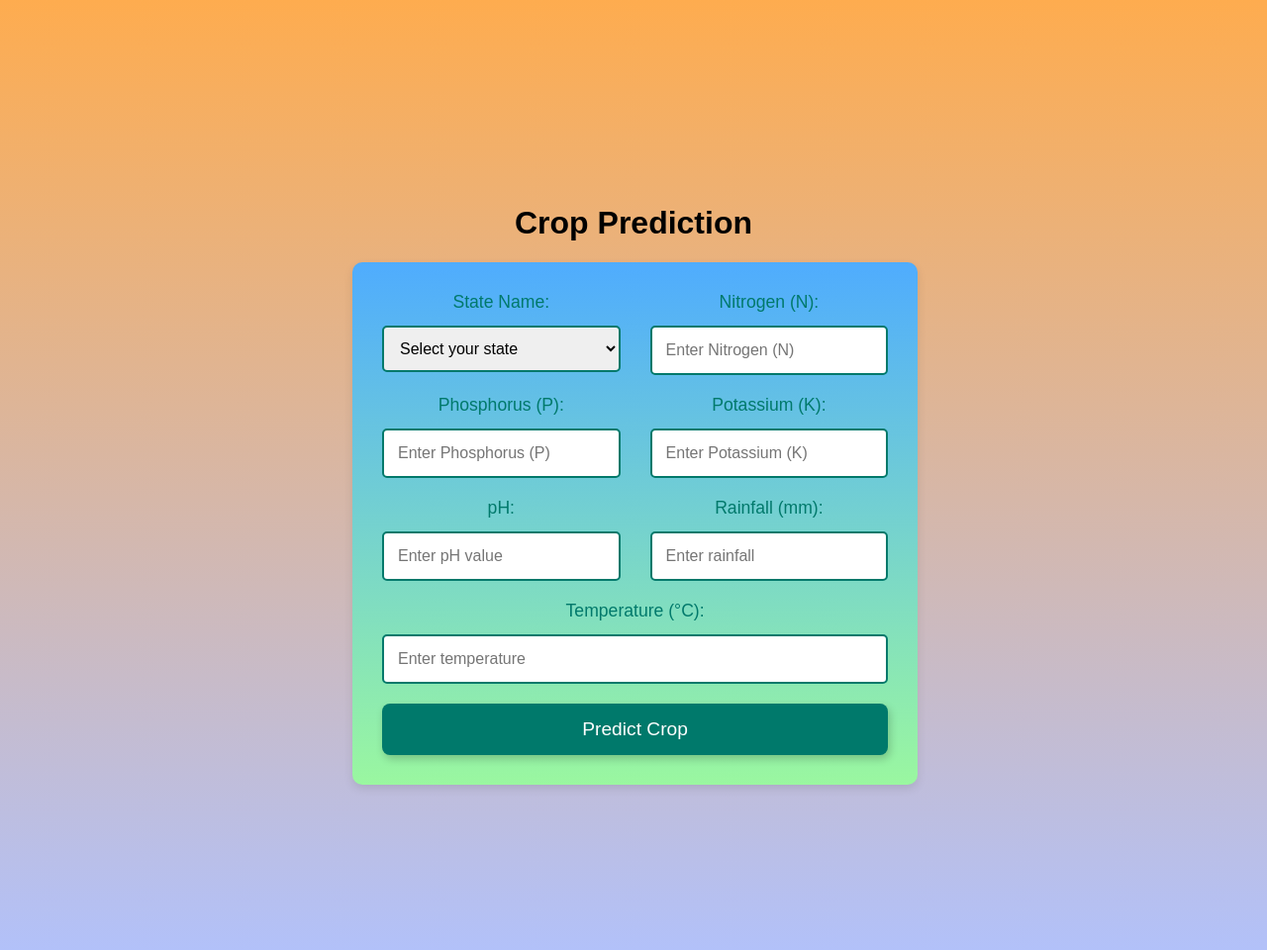
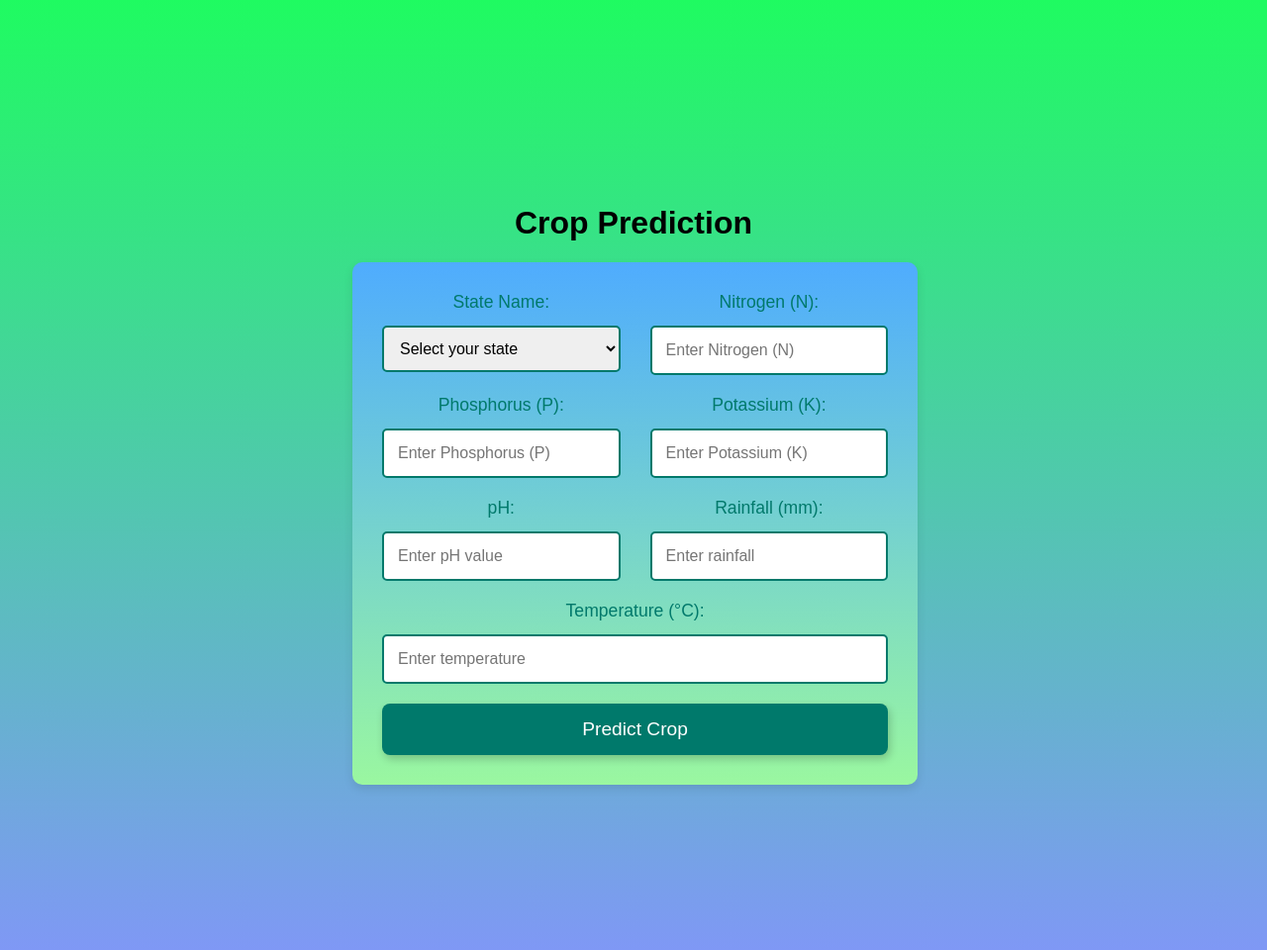
Before and after one commit to mayur0227/smart-farming, a Flask app: page /predict_crop in a window 1280 px wide. Shown: the whole page at 99% size. Run offline with Flask 3, Linux system fonts and the light colour scheme.

Commit message:
Update project: made changes and added [folder-name]

```diff
--- a/templates/crop_prediction.html
+++ b/templates/crop_prediction.html
@@ -5,7 +5,7 @@
 <style>
     body{
 
-        background: linear-gradient(to bottom, #feac4f, #b2c1f9);
+        background: linear-gradient(to bottom, #1ffb61, #7f98f5);
     }
 </style>
 <center><br/>
```
Also changed, not shown: static/uploads/Healthy_3.jpg (added), static/uploads/N_8_270.jpg (added).
